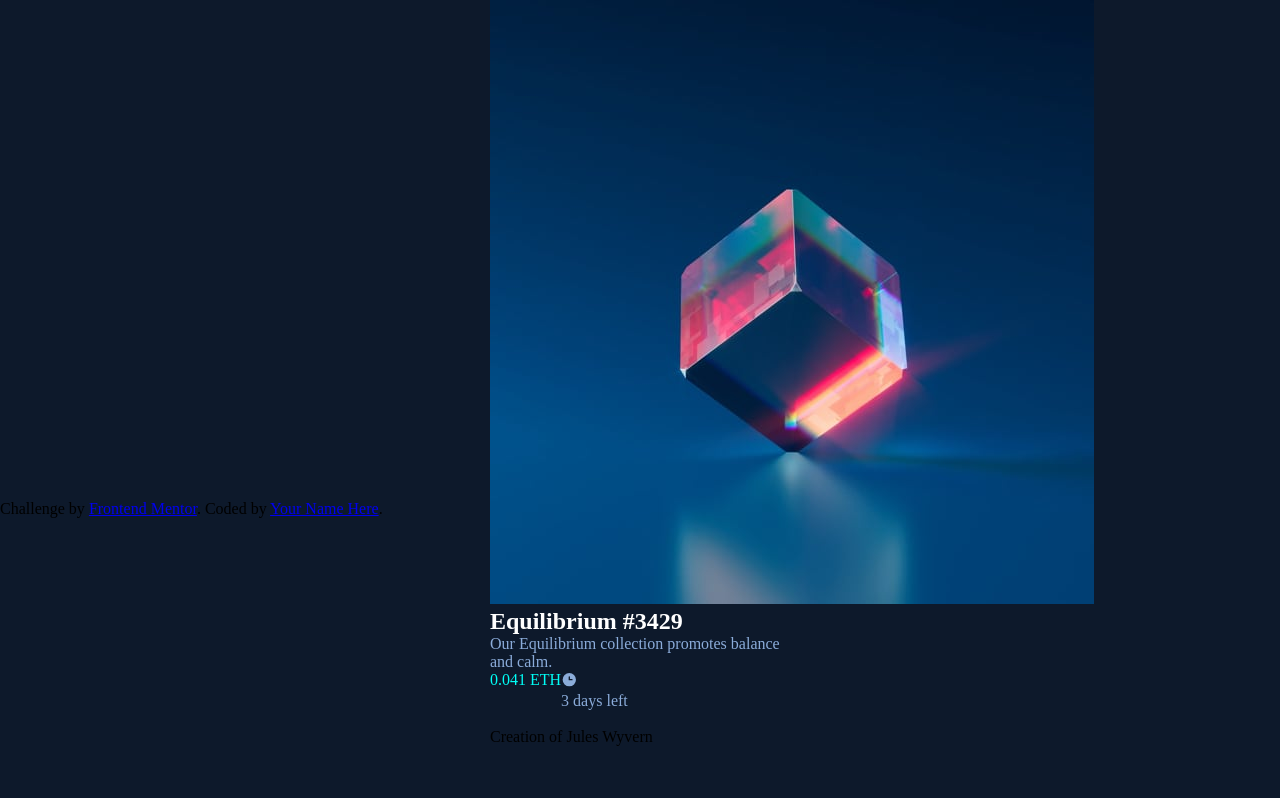
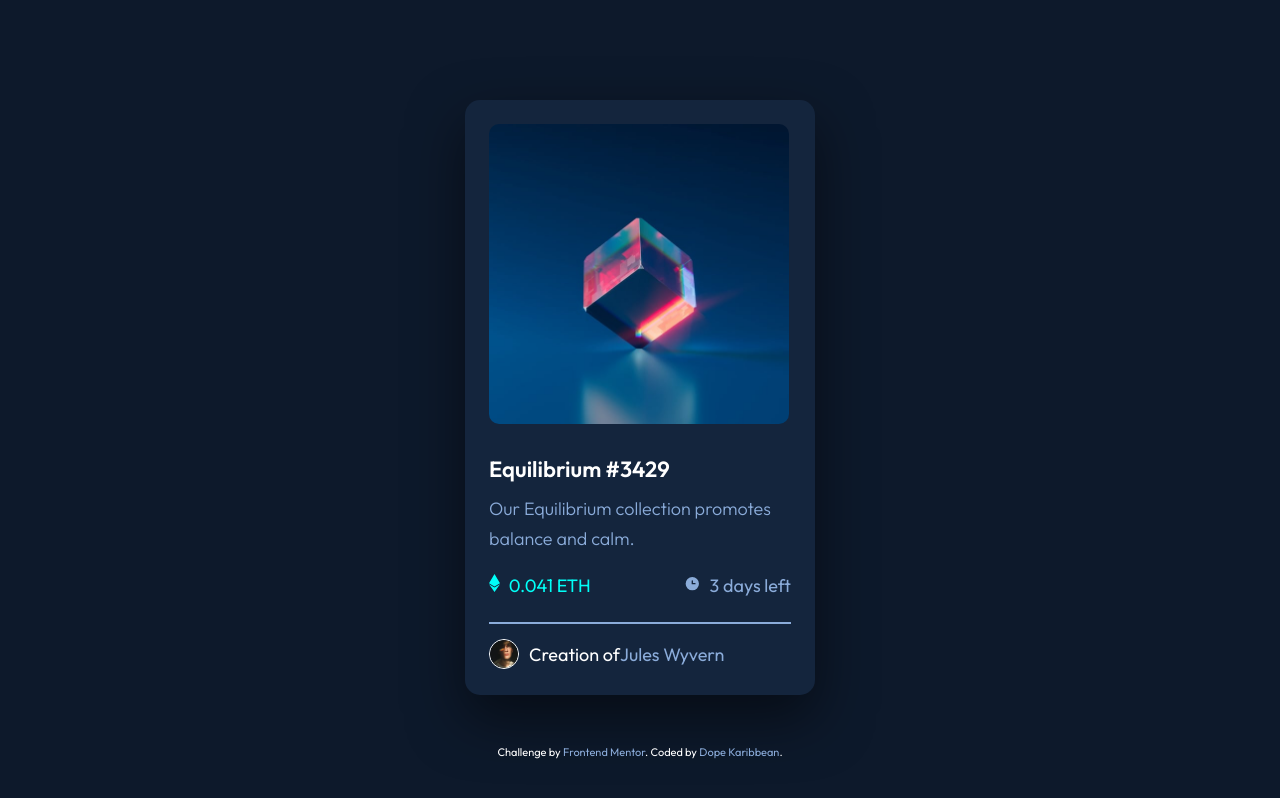
Before and after one commit to KaribbeanCreative/nft-card, a plain HTML site: page index.html in a window 1280 px wide. Drawn offline with Linux system fonts and the light colour scheme.

Commit message:
Add styles

```diff
--- a/assets/css/styles.css
+++ b/assets/css/styles.css
@@ -6,15 +6,7 @@
 
 
 /* ========================================> Typography */
-@import url('https://fonts.googleapis.com/css2?family=Outfit:wght@400;700&display=swap');
-
-
-/* ========================================> Reset CSS */
-*, ::before, ::after {
-    box-sizing: border-box;
-    margin: 0;
-    padding: 0;
-}
+@import url('https://fonts.googleapis.com/css2?family=Outfit:wght@300;400;600&display=swap');
 
 
 /* ========================================> Custom CSS Variables */
@@ -30,78 +22,127 @@
     --neutral-white: hsl(0, 0%, 100%);
 }
 
-/* ## Layout
-The designs were created to the following widths:
-- Mobile: 375px
-- Desktop: 1440px
 
-## Typography
+/* ========================================> Reset CSS */
+*, ::before, ::after {
+    box-sizing: border-box;
+    margin: 0;
+    padding: 0;
+    border: 0;
+}
 
-### Body Copy
-
-- Font size (paragraph): 18px
-
-### Font
-
-- Family: [Outfit](https://fonts.google.com/specimen/Outfit)
-- Weights: 300, 400, 600 */
 
 /* ========================================> Global */
 body {
+    width: 100%;
+    height: 100%;
     background-color: var(--neutral-background-dark-blue);
-}
-
-
-/* ========================================> Card */
-.container {
+    color: var(--neutral-white);
+    font-family: 'Outfit', sans-serif;
+    font-size: 18px;
+    font-weight: 400;
     display: flex;
+    flex-direction: column;
     justify-content: center;
     align-items: center;
 }
 
+.component {
+    margin-top: 100px;
+}
+/* ========================================> Card Global */
 .product-card {
-    width: 300px;
-    height: 500px;
+    width: 350px;
+    height: 595px;
     background-color: var(--neutral-card-background-dark-blue);
+    padding: 24px;
+    border-radius: 15px;
+    box-shadow: 0 23px 55px rgba(0, 0, 0, .5);
 }
 
-.card-title {
+.nft-picture {
+    position: relative;
+    width: 300px;
+    border-radius: 10px;
+    overflow: hidden;
+    margin-bottom: 25px;
+}
+
+.nft-picture:hover {
+    background-color: var(--primary-cyan);
+    cursor: pointer;
+}
+
+.nft-title {
+    font-size: 22px;
+    font-weight: 600;
+    margin-bottom: 10px;
     color: var(--neutral-white);
 }
 
-.card-description, .card-creation-date {
+.nft-description {
+    color: var(--primary-soft-blue);
+    font-weight: 300;
+    line-height: 30px;
+    margin-bottom: 20px;
+}
+
+.nft-sales-statistics {
+    display: flex;
+    justify-content: space-between;
+    margin-bottom: 25px;
+}
+
+.nft-price {
+    color: var(--primary-cyan);
+}
+
+.nft-creation-date {
     color: var(--primary-soft-blue);
 }
 
-.flex-container {
-    display: flex;
+.ethereum-logo, .clock-logo {
+    padding-right: 5px;
 }
 
-.card-price{
-    color: var(--primary-cyan);
+hr {
+    border: 0.1px solid var(--primary-soft-blue);
+    margin-bottom: 15px;
 }
 
-.creation-info {
-    display: flex
+.nft-author {
+    display: flex;
+    align-items: center;
 }
 
-.card-creation-date {
-    color: ;
+.nft-author-avatar {
+    width: 30px;
+    border: 1px solid var(--neutral-white);
+    border-radius: 50%;
+    margin-right: 10px;
 }
-        </article>
-        <span class="line"></span>
-        <article>
-          <img src="" alt="">
-          <p class="author">Creation of Jules Wyvern</p>
-        </article>
-      </section>
 
+.highlight {
+    color: var(--primary-soft-blue);
+}
 
+.nft-title:hover, span:hover {
+    color: var(--primary-cyan);
+    cursor: pointer;
+}
 
+.attribution {
+    font-size: 11px;
+    text-align: center;
+    margin-top: 50px;
+}
 
+.attribution a {
+    text-decoration: none;
+    color: var(--primary-soft-blue);
+}
 
-
-/* <style>
-.attribution { font-size: 11px; text-align: center; }
-.attribution a { color: hsl(228, 45%, 44%); }
-</style> */
+a:hover {
+    transition: .3s ease-out;
+    color: #e7b913;
+}
--- a/index.html
+++ b/index.html
@@ -11,29 +11,45 @@
   </head>
 
   <body>
-    <main class="container">
+    <main class="component">
       <section class="product-card">
-        <img src="assets/images/image-equilibrium.jpg" alt="NFT Picture" class="nft-picture">
-        <h1 class="card-title">Equilibrium #3429</h1>
-        <p class="card-description">Our Equilibrium collection promotes balance and calm.</p>
-        <article class="flex-container">
-          <p class="card-price">0.041 ETH</p>
-          <div class="card-creation-date">
-            <img src="assets/images/icon-clock.svg" alt="Clock icon">
-            <p class="creation-info">3 days left</p>
+        <picture>
+          <img src="assets/images/image-equilibrium.jpg" alt="NFT Picture" class="nft-picture"/>
+        </picture>
+
+        <article class="nft-description">
+          <h1 class="nft-title">Equilibrium #3429</h1>
+          <p class="nft-description">Our Equilibrium collection promotes balance and calm.</p>
+        </article>
+
+        <article class="nft-sales-statistics">
+          <p class="nft-price">
+            <img src="./assets/images/icon-ethereum.svg" alt="ethereum-logo" class="ethereum-logo">
+              0.041 ETH
+          </p>
+
+          <div class="nft-creation-date">
+            <p>
+              <img src="assets/images/icon-clock.svg" alt="Clock icon"  class="clock-logo">
+              3 days left
+            </p>
           </div>
         </article>
-        <span class="line"></span>
+
+        <hr/>
+
         <article>
-          <img src="" alt="">
-          <p class="author">Creation of Jules Wyvern</p>
+          <p class="nft-author">
+            <img src="./assets/images/image-avatar.png" alt="nft-author-avatar" class="nft-author-avatar">
+            Creation of <span class="highlight">Jules Wyvern</span>
+          </p>
         </article>
       </section>
     </main>
 
     <footer class="attribution">
       <p>Challenge by <a href="https://www.frontendmentor.io?ref=challenge" target="_blank">Frontend Mentor</a>.
-      Coded by <a href="#">Your Name Here</a>.</p>
+       Coded by <a href="https://github.com/karibbeanCreative" target="_blank">Dope Karibbean</a>.</p>
     </footer>
   </body>
 </html>
```
Also changed, not shown: 3 other files.
